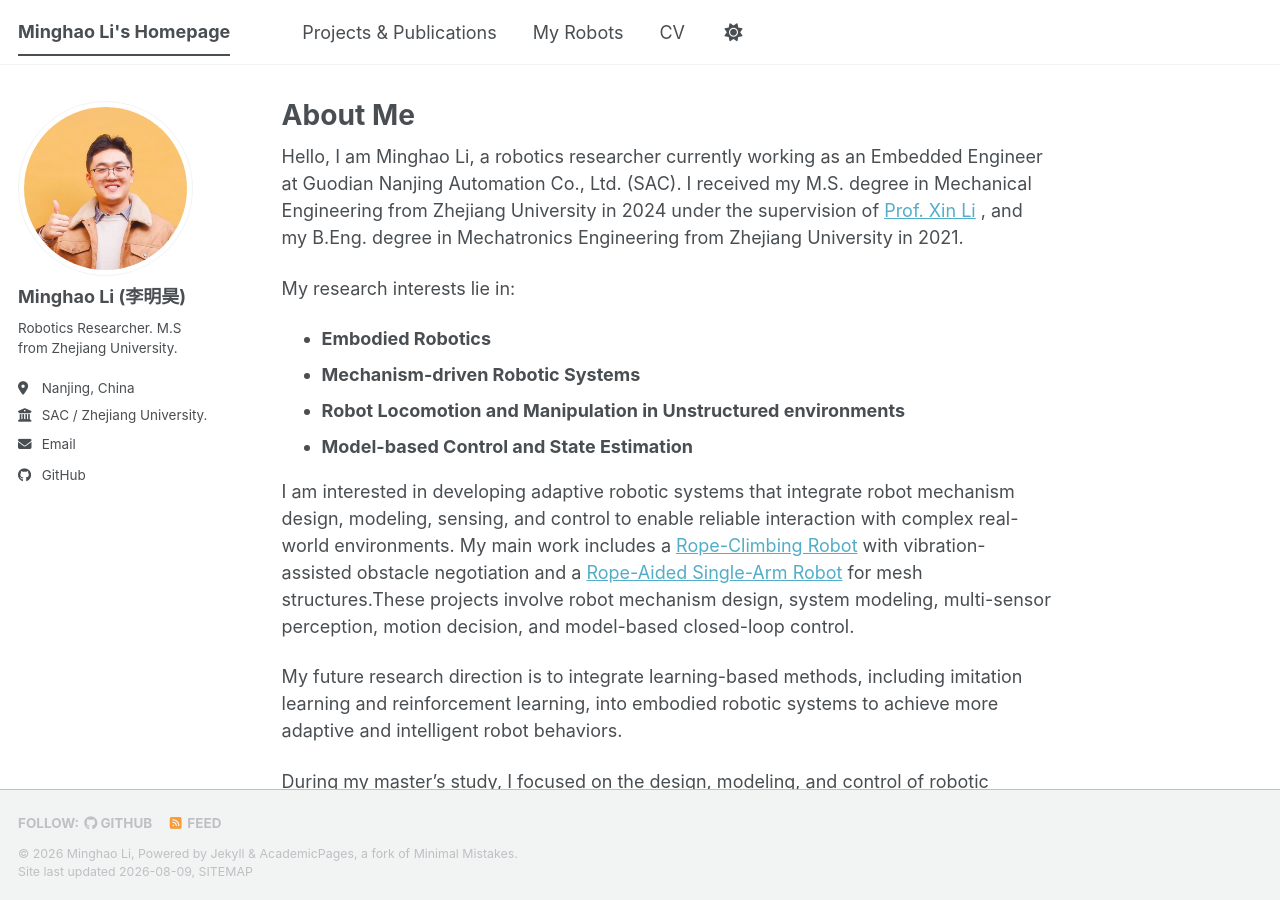
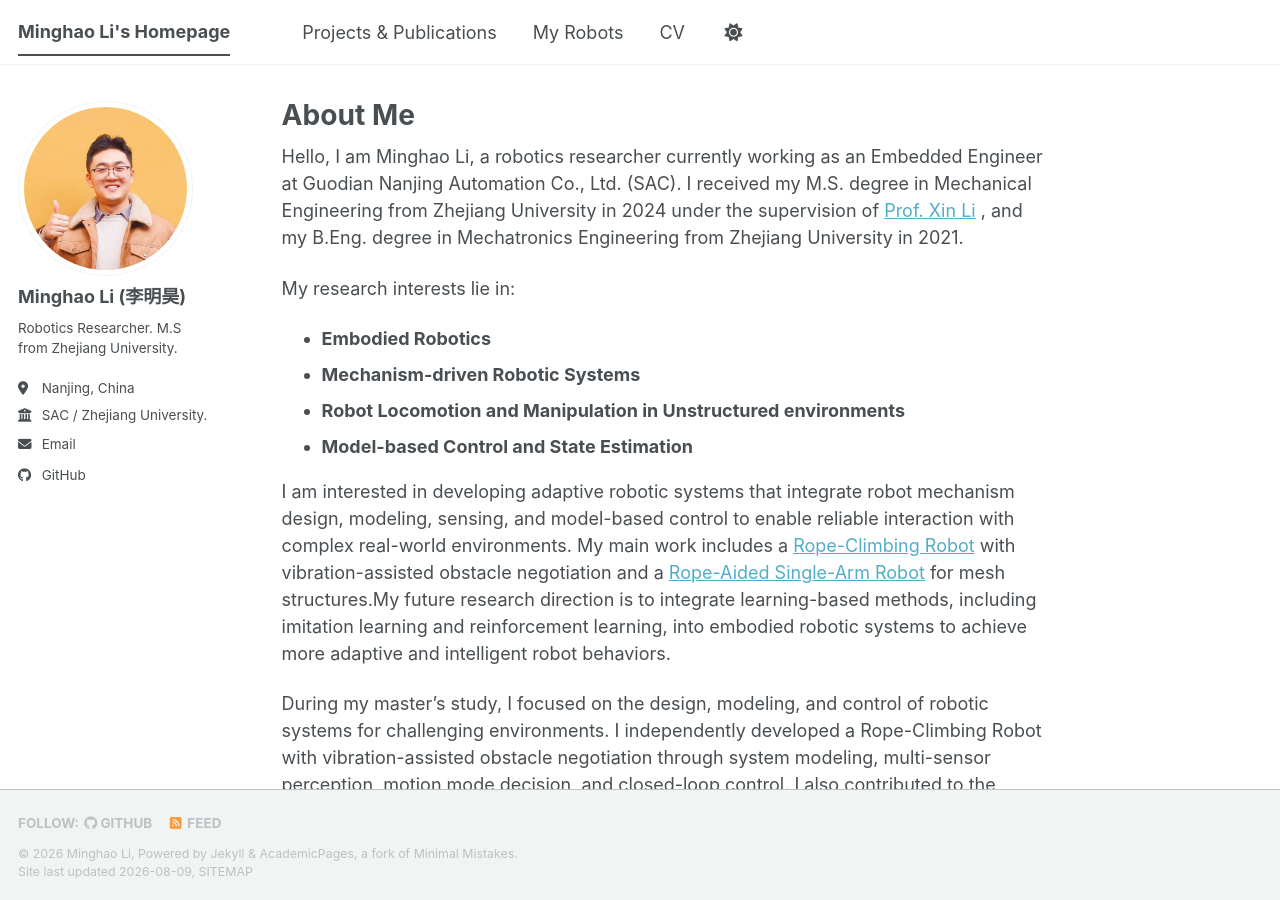
Before and after one commit to lim-0619/lim-0619.github.io, a Jekyll site: the page built from _pages/about.md, in a window 1280 px wide and 900 px high. Built offline with Jekyll 4.4.1, drawn with Linux system fonts in a browser that asks for light colours; a script bundle is joined from its source files by our own code; library files that are not in the unit come from our copies.

Commit message:
Update about.md

```diff
--- a/_pages/about.md
+++ b/_pages/about.md
@@ -17,9 +17,7 @@ My research interests lie in:
 - **Robot Locomotion and Manipulation in Unstructured environments**
 - **Model-based Control and State Estimation**
 
-I am interested in developing adaptive robotic systems that integrate robot mechanism design, modeling, sensing, and control to enable reliable interaction with complex real-world environments. My main work includes a [Rope-Climbing Robot](https://person.zju.edu.cn/vortexdoctor) with vibration-assisted obstacle negotiation and a [Rope-Aided Single-Arm Robot](https://person.zju.edu.cn/vortexdoctor) for mesh structures.These projects involve robot mechanism design, system modeling, multi-sensor perception, motion decision, and model-based closed-loop control.
-
-My future research direction is to integrate learning-based methods, including imitation learning and reinforcement learning, into embodied robotic systems to achieve more adaptive and intelligent robot behaviors.
+I am interested in developing adaptive robotic systems that integrate robot mechanism design, modeling, sensing, and model-based control to enable reliable interaction with complex real-world environments. My main work includes a [Rope-Climbing Robot](https://person.zju.edu.cn/vortexdoctor) with vibration-assisted obstacle negotiation and a [Rope-Aided Single-Arm Robot](https://person.zju.edu.cn/vortexdoctor) for mesh structures.My future research direction is to integrate learning-based methods, including imitation learning and reinforcement learning, into embodied robotic systems to achieve more adaptive and intelligent robot behaviors.
 
 During my master's study, I focused on the design, modeling, and control of robotic systems for challenging environments. I independently developed a Rope-Climbing Robot with vibration-assisted obstacle negotiation through system modeling, multi-sensor perception, motion mode decision, and closed-loop control.
 I also contributed to the development of a Rope-Aided Single-Arm Robot for mesh structures. This project involved robot mechanism design, kinematic and dynamic modeling, and feedback control for reliable motion execution, enabling stable interaction with constrained environments.
```
